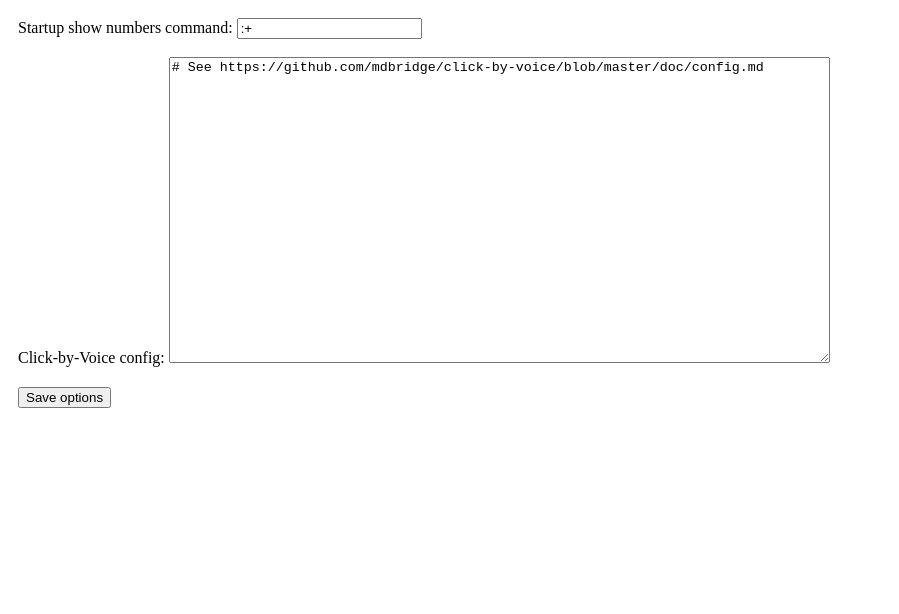
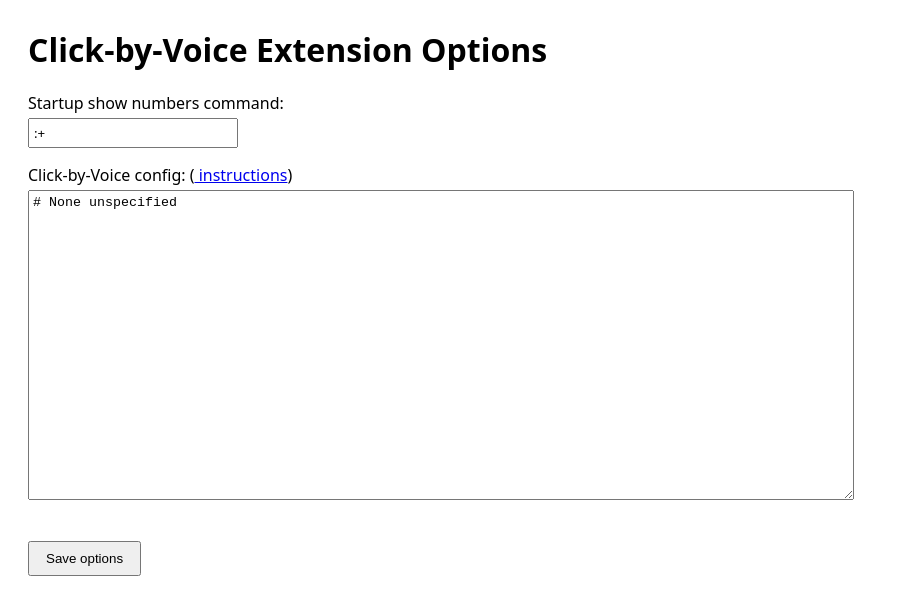
Before and after one commit to mdbridge/click-by-voice, a browser extension: page src/options/options.html in a window 1280 px wide. Shown: the whole page, without its empty margins (0-899 px from the left). Drawn offline with Linux system fonts and the light colour scheme.

Commit message:
improve options page: open in tab, better styling, add instructions link

```diff
--- a/src/options/option_storage.js
+++ b/src/options/option_storage.js
@@ -12,7 +12,7 @@
 export async function get_saved_options() {
     return chrome.storage.sync.get({
         startingCommand: ":+",
-        config:          "# See https://github.com/mdbridge/click-by-voice/blob/master/doc/config.md"
+        config:          "# None unspecified"
     });
 }
 
--- a/src/options/options.html
+++ b/src/options/options.html
@@ -1,24 +1,55 @@
 <!DOCTYPE html>
-<html>
+<html lang="en">
   <head>
+    <meta charset="utf-8">
     <title>Click-by-Voice Extension Options</title>
     <style>
-      body    { padding: 10px; }
-      #status { padding: 10px; }
+      body {
+        padding: 20px;
+        font-family: system-ui, sans-serif;
+      }
+      h1 {
+        margin-top: 0;
+      }
+      label {
+        display: block;
+        margin-bottom: 4px;
+      }
+      input {
+        padding: 4px;
+        font-family: inherit;
+      }
+      textarea {
+        padding: 4px;
+        font-family: monospace;
+        width: 102ch;
+      }
+      .section {
+        margin-bottom: 16px;
+      }
+      #status {
+        padding: 10px;
+      }
+      button {
+        padding: 8px 16px;
+      }
     </style>
   </head>
 
   <body>
-    <div id="show_numbers_command_area">
-      Startup show numbers command:
-      <input type="text" id="command" value=":+">
+    <h1>Click-by-Voice Extension Options</h1>
+
+    <div class="section">
+      <label for="command">Startup show numbers command:</label>
+      <input type="text" id="command">
     </div>
 
-    <br>
-
-    <div id="config_area">
-      Click-by-Voice config:
-      <textarea name="config" id="config" rows="20" cols="80"></textarea>
+    <div class="section">
+      <label for="config">Click-by-Voice config:
+        (<a href="https://github.com/mdbridge/click-by-voice/blob/master/doc/config.md">
+	  instructions</a>)
+      </label>
+      <textarea id="config" rows="20" spellcheck="false"></textarea>
     </div>
 
     <div id="status"></div>
```
Also changed, not shown: README.md, src/manifest.json.
